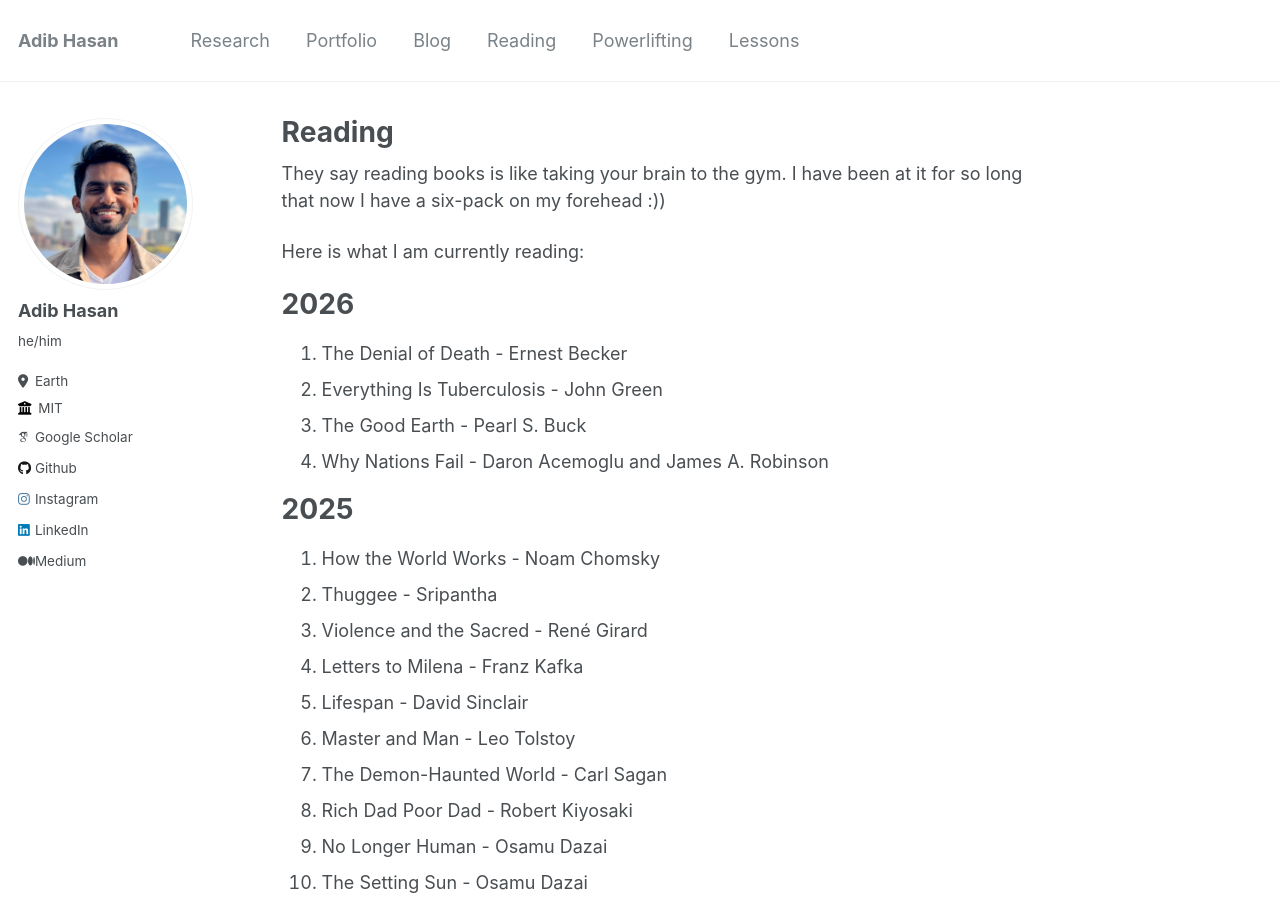
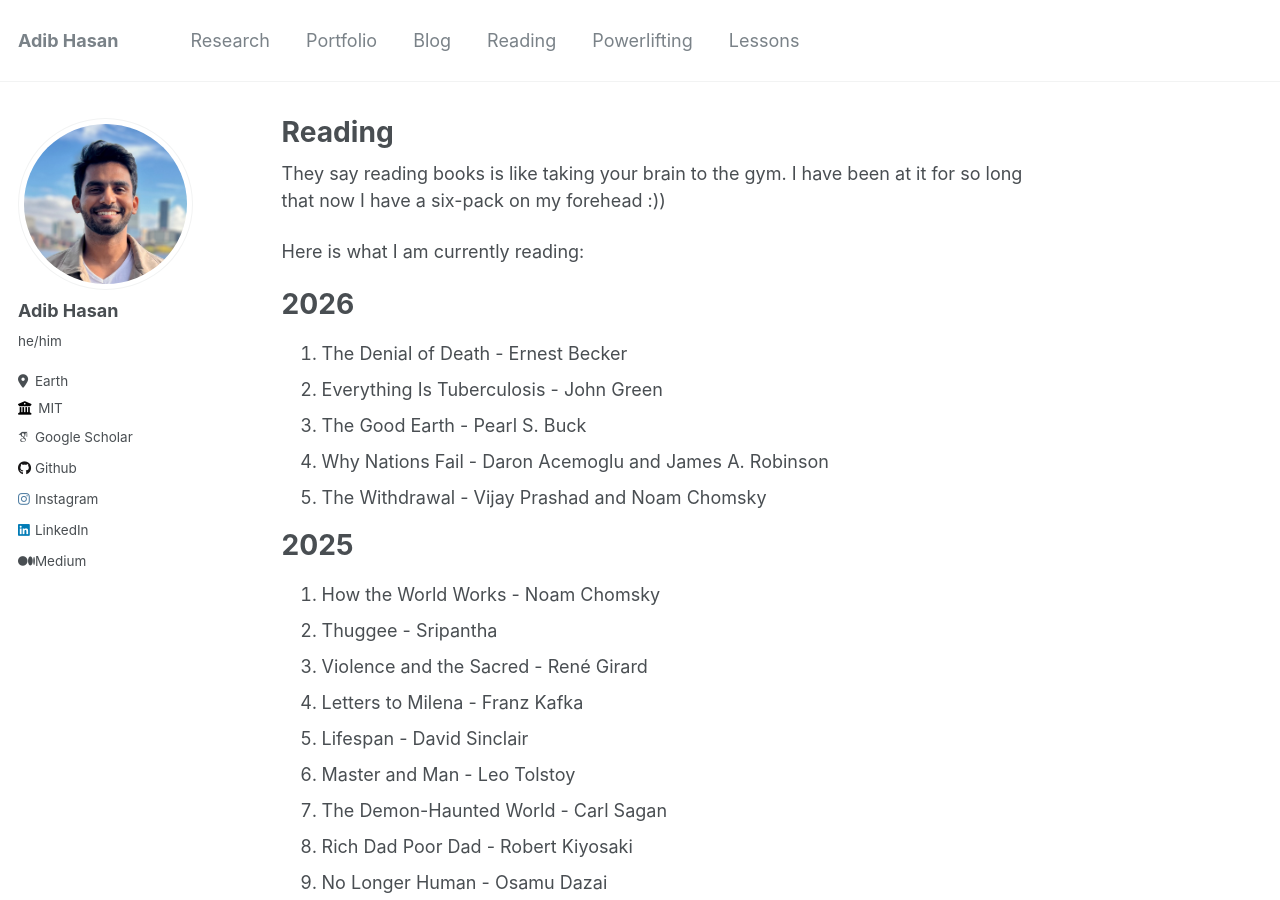
Before and after one commit to Neehan/neehan.github.io, a Jekyll site: the page built from _pages/reading.md, in a window 1280 px wide and 900 px high. Built offline with Jekyll 4.4.1, drawn with Linux system fonts in a browser that asks for light colours; some web fonts are replaced.

Commit message:
Update reading.md

```diff
--- a/_pages/reading.md
+++ b/_pages/reading.md
@@ -12,6 +12,7 @@ Here is what I am currently reading:
 2. Everything Is Tuberculosis - John Green
 3. The Good Earth - Pearl S. Buck
 4. Why Nations Fail - Daron Acemoglu and James A. Robinson
+5. The Withdrawal - Vijay Prashad and Noam Chomsky
 
 # 2025
 1. How the World Works - Noam Chomsky
```
